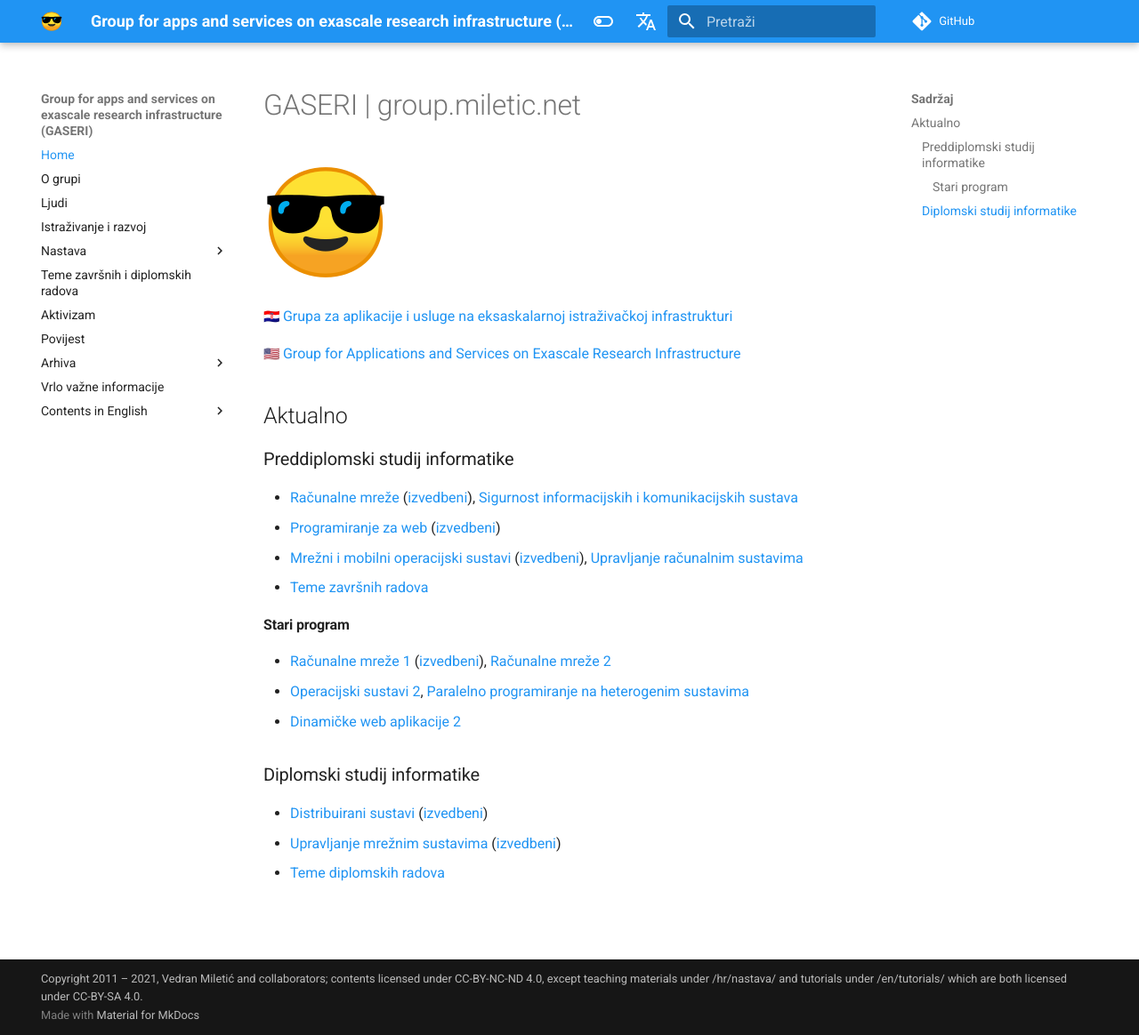
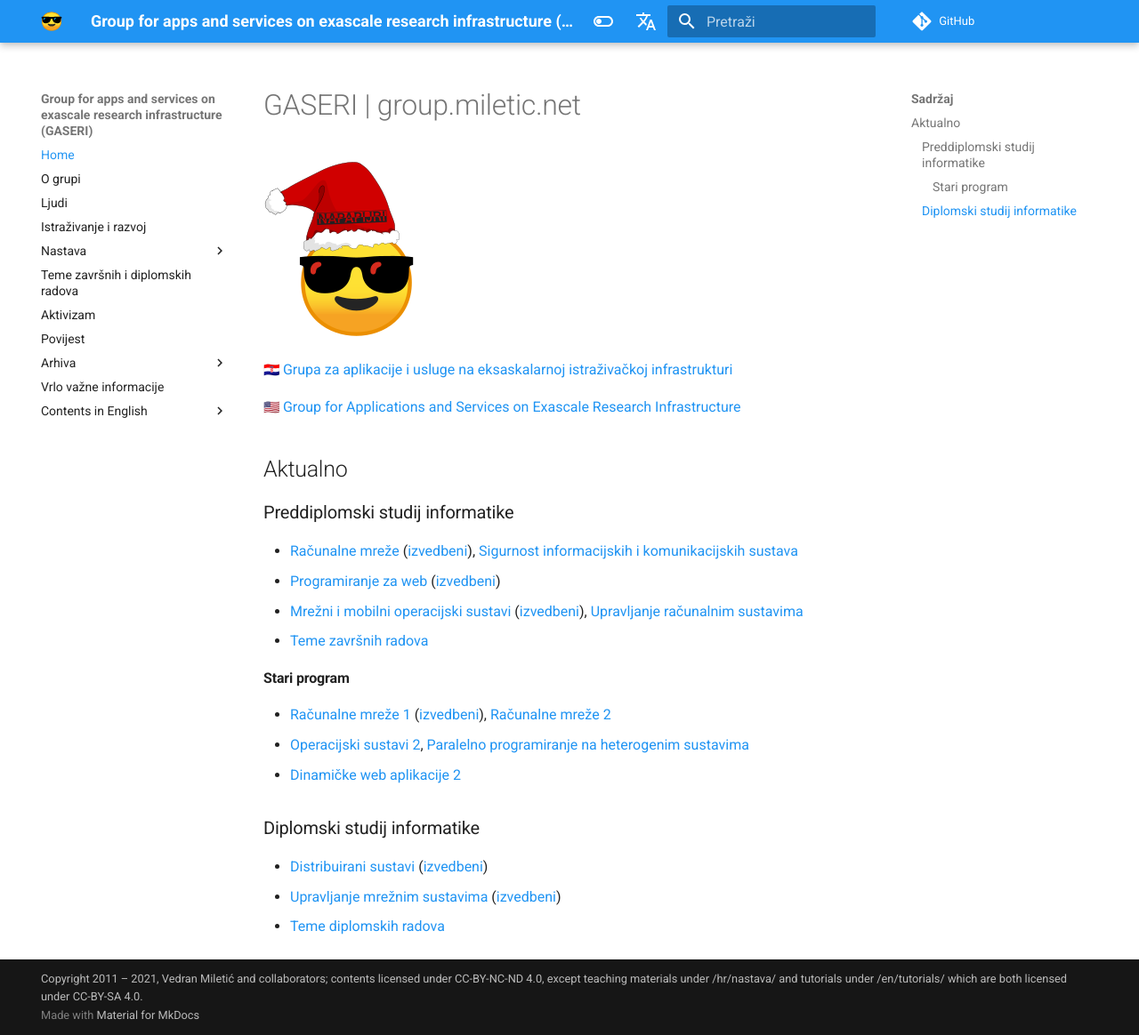
Before and after one commit to gaseri/website, an MkDocs documentation site: the page built from docs/index.md, in a window 1280 px wide and 1164 px high. Shown: the whole window at 89% size. Built offline with MkDocs 1.6.1 and Material for MkDocs 9.7.7, drawn with Linux system fonts in a browser that asks for light colours; emoji names are drawn with the system emoji font; comment, search, counter and statistics services are not loaded.

Commit message:
Added seasonal logo

```diff
--- a/docs/index.md
+++ b/docs/index.md
@@ -1,6 +1,6 @@
 # GASERI | group.miletic.net
 
-![GASERI logo](images/gaseri-logo.png)
+![GASERI logo Koleda](images/gaseri-logo-koleda.png)
 
 :flag_hr: [Grupa za aplikacije i usluge na eksaskalarnoj istraživačkoj infrastrukturi](hr/index.md)
 
```
Also changed, not shown: docs/images/gaseri-logo-koleda.png (added), docs/images/gaseri-logo-koleda.svg (added).
